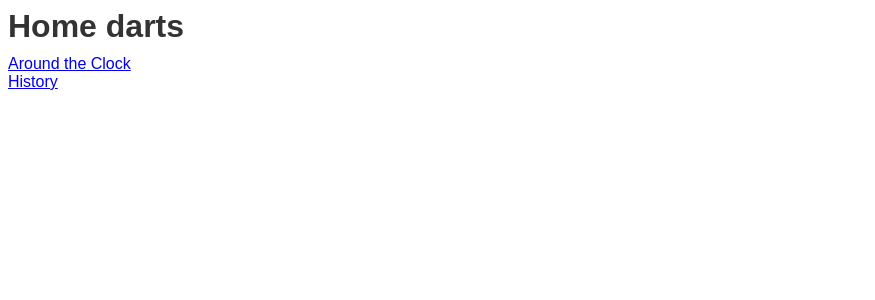
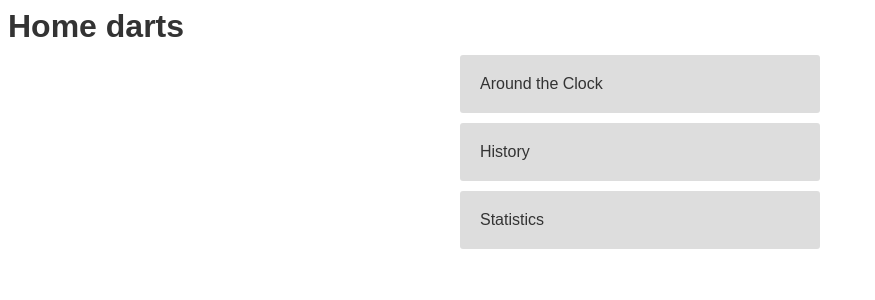
Before and after one commit to tdedetd/home-darts-angular, an Angular app in the folder home-darts-web/: page / in a window 1280 px wide. Shown: the top 300 px of the page, without its empty margins (0-875 px from the left). Built offline with nearby package versions, Linux system fonts and the light colour scheme.

Commit message:
front. statistics module; buttons styles

```diff
--- a/home-darts-web/src/app/app-routing.module.ts
+++ b/home-darts-web/src/app/app-routing.module.ts
@@ -16,6 +16,10 @@ const routes: Routes = [
     path: 'history',
     loadChildren: () => import('./history/history.module').then(m => m.HistoryModule),
   },
+  {
+    path: 'statistics',
+    loadChildren: () => import('./statistics/statistics.module').then(m => m.StatisticsModule),
+  },
 ];
 
 @NgModule({
--- a/home-darts-web/src/app/components/menu/menu.component.html
+++ b/home-darts-web/src/app/components/menu/menu.component.html
@@ -1,6 +1,13 @@
-<div>
-  <a routerLink="./around-the-clock">Around the Clock</a>
+<div class="container">
+  <ul>
+    <li class="manu__item">
+      <a class="menu__btn" routerLink="./around-the-clock">Around the Clock</a>
+    </li>
+    <li class="manu__item">
+      <a class="menu__btn" routerLink="./history">History</a>
+    </li>
+    <li class="manu__item">
+      <a class="menu__btn" routerLink="./statistics">Statistics</a>
+    </li>
+  </ul>
 </div>
-<div>
-  <a routerLink="./history">History</a>
-</div>
--- a/home-darts-web/src/app/components/menu/menu.component.scss
+++ b/home-darts-web/src/app/components/menu/menu.component.scss
@@ -0,0 +1,12 @@
+.manu__item {
+  margin-bottom: 10px;
+}
+
+.menu__btn {
+  display: block;
+  padding: 20px;
+  background: #ddd;
+  border-radius: 3px;
+  text-decoration: none;
+  color: inherit;
+}
--- a/home-darts-web/src/app/history/history.component.html
+++ b/home-darts-web/src/app/history/history.component.html
@@ -1,7 +1,9 @@
-<h2 class="history__title">History</h2>
-<ul class="history__list">
-  <li *ngFor="let game of games" class="history__item">
-    <hd-history-item [data]="game"></hd-history-item>
-  </li>
-</ul>
-<button *ngIf="showMoreButton" (click)="loadMore()">Load more</button>
+<div class="container">
+  <h2 class="history__title">History</h2>
+  <ul>
+    <li *ngFor="let game of games" class="history__item">
+      <hd-history-item [data]="game"></hd-history-item>
+    </li>
+  </ul>
+  <button *ngIf="showMoreButton" class="btn-large" (click)="loadMore()">Load more</button>
+</div>
--- a/home-darts-web/src/app/history/history.component.scss
+++ b/home-darts-web/src/app/history/history.component.scss
@@ -1,8 +1,3 @@
 .history__title, .history__item {
   margin-bottom: 10px;
 }
-
-.history__list {
-  max-width: 360px;
-  margin: 0 auto;
-}
--- /dev/null
+++ b/home-darts-web/src/app/statistics/statistics.component.html
@@ -0,0 +1 @@
+<p>statistics works!</p>
--- /dev/null
+++ b/home-darts-web/src/app/statistics/statistics.component.ts
@@ -0,0 +1,9 @@
+import { ChangeDetectionStrategy, Component } from '@angular/core';
+
+@Component({
+  selector: 'hd-statistics',
+  templateUrl: './statistics.component.html',
+  styleUrls: ['./statistics.component.scss'],
+  changeDetection: ChangeDetectionStrategy.OnPush,
+})
+export class StatisticsComponent { }
--- a/home-darts-web/src/styles.scss
+++ b/home-darts-web/src/styles.scss
@@ -16,3 +16,14 @@ ul {
 p {
   margin: 0;
 }
+
+.btn-large {
+  padding: 20px;
+  font-size: 20px;
+}
+
+.container {
+  display: block;
+  max-width: 360px;
+  margin: 0 auto;
+}
```
Also changed, not shown: home-darts-web/src/app/statistics/statistics-routing.module.ts (added, +17 -0 lines), home-darts-web/src/app/statistics/statistics.module.ts (added, +17 -0 lines), home-darts-web/src/app/statistics/statistics.component.scss (added).
